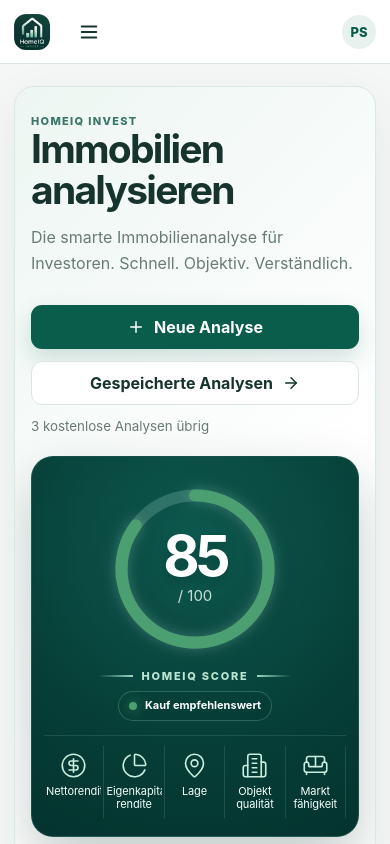
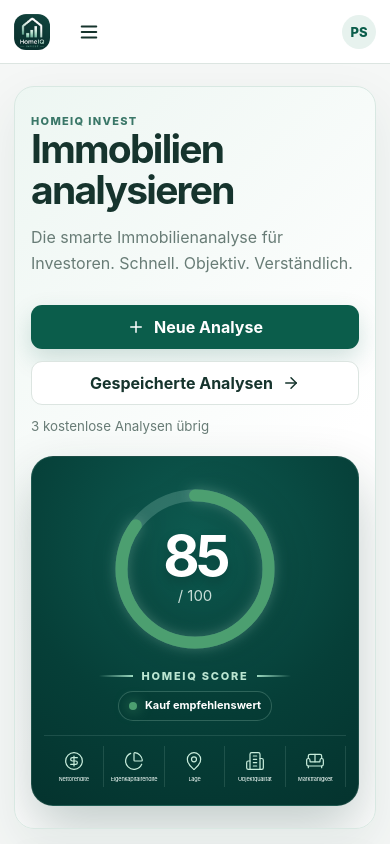
Before and after one commit to rb4mbwjbtc-sys/homeiq-invest, a React (Vite) app: page / in a window 390 px wide. Shown: the top 844 px of the page. Built offline with nearby package versions, Linux system fonts and the light colour scheme.

Commit message:
HomeIQ V5.7.16 – Score-Faktoren einzeilig und responsiv skalieren

```diff
--- a/package.json
+++ b/package.json
@@ -1,7 +1,7 @@
 {
   "name": "homeiq-independent",
   "private": true,
-  "version": "5.7.15",
+  "version": "5.7.16",
   "type": "module",
   "scripts": {
     "dev": "vite",
--- a/src/components/HomeIQScoreCard.tsx
+++ b/src/components/HomeIQScoreCard.tsx
@@ -9,11 +9,11 @@
 };
 
 const factors = [
-  { label: "Nettorendite", parts: ["Nettorendite"], icon: CircleDollarSign },
-  { label: "Eigenkapitalrendite", parts: ["Eigenkapital-", "rendite"], icon: PieChart },
-  { label: "Lage", parts: ["Lage"], icon: MapPin },
-  { label: "Objektqualität", parts: ["Objekt", "qualität"], icon: Building2 },
-  { label: "Marktfähigkeit", parts: ["Markt", "fähigkeit"], icon: Sofa },
+  { label: "Nettorendite", icon: CircleDollarSign },
+  { label: "Eigenkapitalrendite", icon: PieChart },
+  { label: "Lage", icon: MapPin },
+  { label: "Objektqualität", icon: Building2 },
+  { label: "Marktfähigkeit", icon: Sofa },
 ];
 
 export function HomeIQScoreCard({ score, rating, compact = false, print = false }: Props) {
@@ -57,14 +57,10 @@
       </div>
 
       <div className="homeiq-score-factors">
-        {factors.map(({ label, parts, icon: Icon }) => (
+        {factors.map(({ label, icon: Icon }) => (
           <div key={label}>
             <Icon aria-hidden="true" />
-            <span aria-label={label}>
-              {parts.map((part, index) => (
-                <span key={`${part}-${index}`}>{part}{index < parts.length - 1 ? <br /> : null}</span>
-              ))}
-            </span>
+            <span>{label}</span>
           </div>
         ))}
       </div>
--- a/src/lib/calculations.ts
+++ b/src/lib/calculations.ts
@@ -328,7 +328,7 @@
         : score >= 35
           ? "Kauf aktuell eher nicht empfohlen"
           : "Kauf aktuell nicht empfohlen";
-  // V5.7.15: Score-Badge und Gesamtbewertung verwenden dieselbe
+  // V5.7.16: Score-Badge und Gesamtbewertung verwenden dieselbe
   // 5-stufige Kaufempfehlung wie der Hero-Badge.
   const rating = recommendation;
 
--- a/src/pages/NewAnalysis.tsx
+++ b/src/pages/NewAnalysis.tsx
@@ -317,7 +317,7 @@
   return (
     <div className="page-stack narrow">
       <div className="page-heading">
-        <span className="eyebrow">{editId ? "ANALYSE BEARBEITEN" : "NEUE ANALYSE"} · V5.7.15</span>
+        <span className="eyebrow">{editId ? "ANALYSE BEARBEITEN" : "NEUE ANALYSE"} · V5.7.16</span>
         <h1>{editId ? "Analyse bearbeiten" : "Immobilie erfassen"}</h1>
         <p>Mit zuverlässiger Lageanalyse sowie Marktwert- und Marktmietschätzung.</p>
       </div>
--- a/src/pages/Result.tsx
+++ b/src/pages/Result.tsx
@@ -114,7 +114,7 @@
       <div className="screen-report">
         <section className="result-hero report-cover">
           <div>
-            <span className="eyebrow">HOMEIQ INVEST · ANALYSEBERICHT V5.7.15</span>
+            <span className="eyebrow">HOMEIQ INVEST · ANALYSEBERICHT V5.7.16</span>
             <h1>{input.title}</h1>
             <p>
               {input.street} · {input.postalCode} {input.city}
@@ -302,7 +302,7 @@
       <article className="print-report">
         <header className="print-header">
           <div>
-            <div className="print-brand"><img src={homeIqLogo} alt="HomeIQ"/><span>HOMEIQ INVEST · ANALYSE-BERICHT V5.7.15</span></div>
+            <div className="print-brand"><img src={homeIqLogo} alt="HomeIQ"/><span>HOMEIQ INVEST · ANALYSE-BERICHT V5.7.16</span></div>
             <h1>{input.title}</h1>
             <p>
               {input.street} {input.postalCode} {input.city}
--- a/src/pages/Settings.tsx
+++ b/src/pages/Settings.tsx
@@ -10,7 +10,7 @@
         <div><span>Sprache</span><strong>Deutsch (Schweiz)</strong></div>
         <div><span>Währung</span><strong>CHF</strong></div>
         <div><span>Datenregion</span><strong>Schweiz</strong></div>
-        <div><span>Version</span><strong>Independent V5.7.15 · Stable Input & POI Plausibility</strong></div>
+        <div><span>Version</span><strong>Independent V5.7.16 · Stable Input & POI Plausibility</strong></div>
       </section>
     </div>
   );
--- a/src/styles.css
+++ b/src/styles.css
@@ -841,3 +841,77 @@
     line-height:1.1;
   }
 }
+
+
+/* V5.7.16 – Score-Faktoren immer einzeilig, Schrift passt sich responsiv an */
+.homeiq-score-card{
+  container-type:inline-size;
+}
+
+.homeiq-score-factors,
+.homeiq-score-card.compact .homeiq-score-factors{
+  grid-template-columns:repeat(5,minmax(0,1fr));
+  column-gap:0;
+}
+
+.homeiq-score-factors>div,
+.homeiq-score-card.compact .homeiq-score-factors>div{
+  min-width:0;
+  width:100%;
+  box-sizing:border-box;
+  padding-left:3px;
+  padding-right:3px;
+  overflow:hidden;
+}
+
+.homeiq-score-factors>div>span,
+.homeiq-score-card.compact .homeiq-score-factors>div>span{
+  display:block;
+  width:100%;
+  min-width:0;
+  max-width:100%;
+  white-space:nowrap !important;
+  overflow:hidden;
+  text-overflow:clip;
+  text-align:center;
+  line-height:1.05;
+  /* Passt sich direkt an die Breite des Score-Kastens an. */
+  font-size:clamp(5.5px,2.05cqw,11px);
+  letter-spacing:-0.025em;
+}
+
+.homeiq-score-card.compact .homeiq-score-factors>div>span{
+  font-size:clamp(5px,1.95cqw,9.5px);
+}
+
+.homeiq-score-factors svg,
+.homeiq-score-card.compact .homeiq-score-factors svg{
+  width:clamp(20px,6cqw,30px);
+  height:clamp(20px,6cqw,30px);
+}
+
+/* Fallback für Browser ohne Container Query Units */
+@supports not (font-size: 1cqw){
+  .homeiq-score-factors>div>span,
+  .homeiq-score-card.compact .homeiq-score-factors>div>span{
+    font-size:clamp(5.5px,0.72vw,10px);
+  }
+}
+
+@media(max-width:600px){
+  .homeiq-score-factors,
+  .homeiq-score-card.compact .homeiq-score-factors{
+    grid-template-columns:repeat(5,minmax(0,1fr));
+  }
+  .homeiq-score-factors>div,
+  .homeiq-score-card.compact .homeiq-score-factors>div{
+    padding:5px 1px;
+    border-bottom:0;
+  }
+  .homeiq-score-factors>div>span,
+  .homeiq-score-card.compact .homeiq-score-factors>div>span{
+    white-space:nowrap !important;
+    font-size:clamp(4.5px,1.85cqw,8px);
+    letter-spacing:-0.035em;
+  }
+}
```
